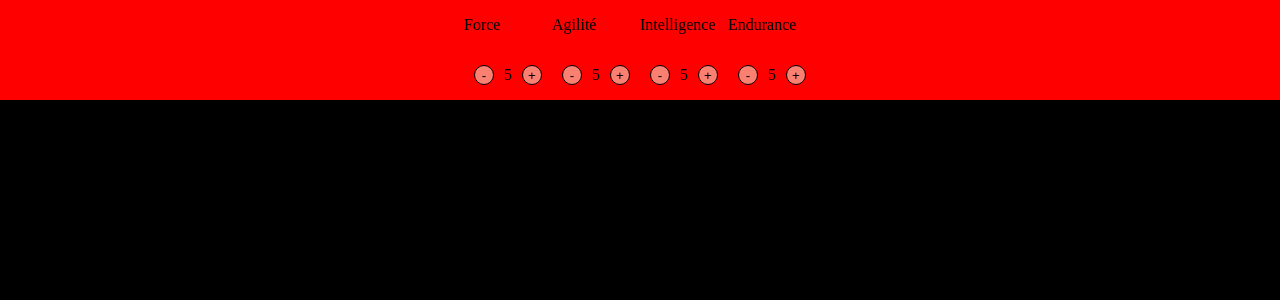
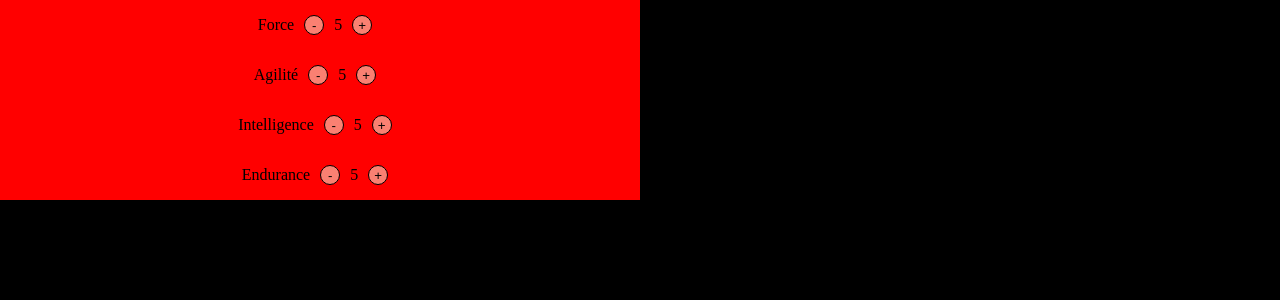
Before and after one commit to MathisPastreNelson/omega-project, a React (Create React App) app: page / in a window 1280 px wide. Shown: the top 300 px of the page. Built offline with nearby package versions, Linux system fonts and the light colour scheme; a web font is replaced by a local one.

Commit message:
Ajout de statistique

```diff
--- a/src/styles/_StatsRepartition.scss
+++ b/src/styles/_StatsRepartition.scss
@@ -1,8 +1,5 @@
 .statistic--container {
-    width: 100%;
-    display: flex;
-    align-items: center;
-    justify-content: center;
+    width: 50%;
     background-color: red;
 }
 
@@ -10,6 +7,12 @@
     display: flex;
     justify-content: center;
     align-items: center;
+}
+
+.statistic__unitary {
+    display: flex;
+    align-items: center;
+    justify-content: center;
 }
 
 .lessAndMore {
--- a/src/styles/index.css
+++ b/src/styles/index.css
@@ -1,8 +1,5 @@
 .statistic--container {
-  width: 100%;
-  display: flex;
-  align-items: center;
-  justify-content: center;
+  width: 50%;
   background-color: red;
 }
 
@@ -10,6 +7,12 @@
   display: flex;
   justify-content: center;
   align-items: center;
+}
+
+.statistic__unitary {
+  display: flex;
+  align-items: center;
+  justify-content: center;
 }
 
 .lessAndMore {
```
Also changed, not shown: 1 other file (tests, documents, lock files or other folders).
